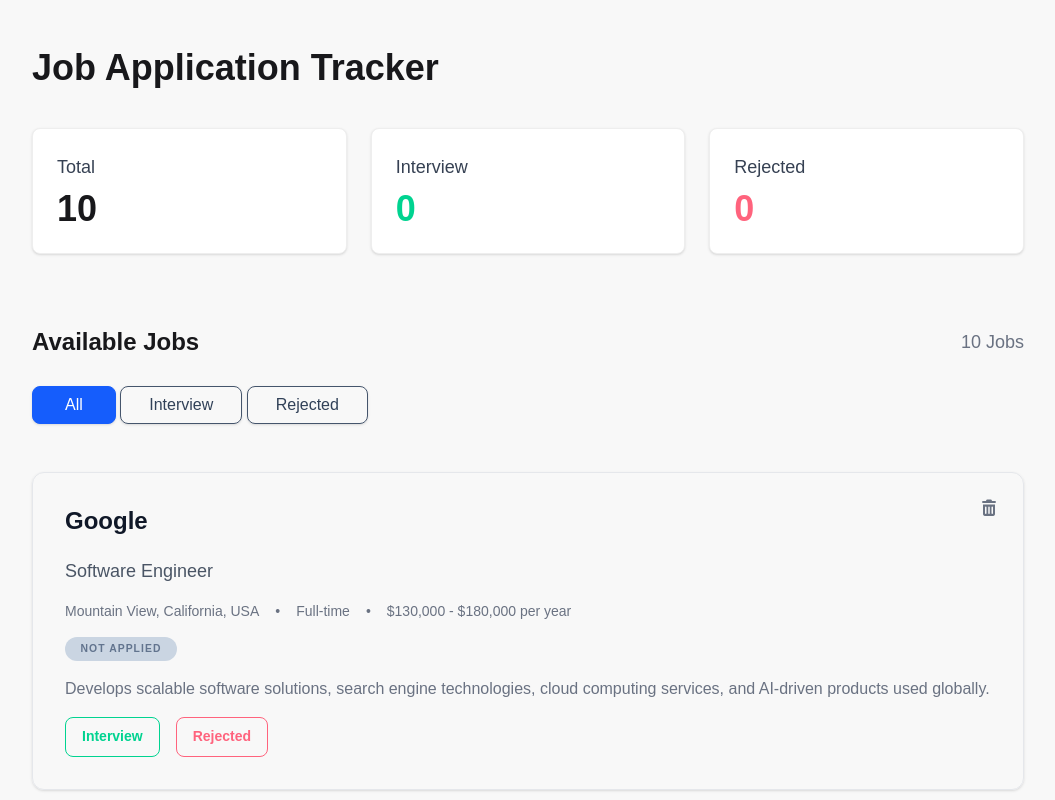
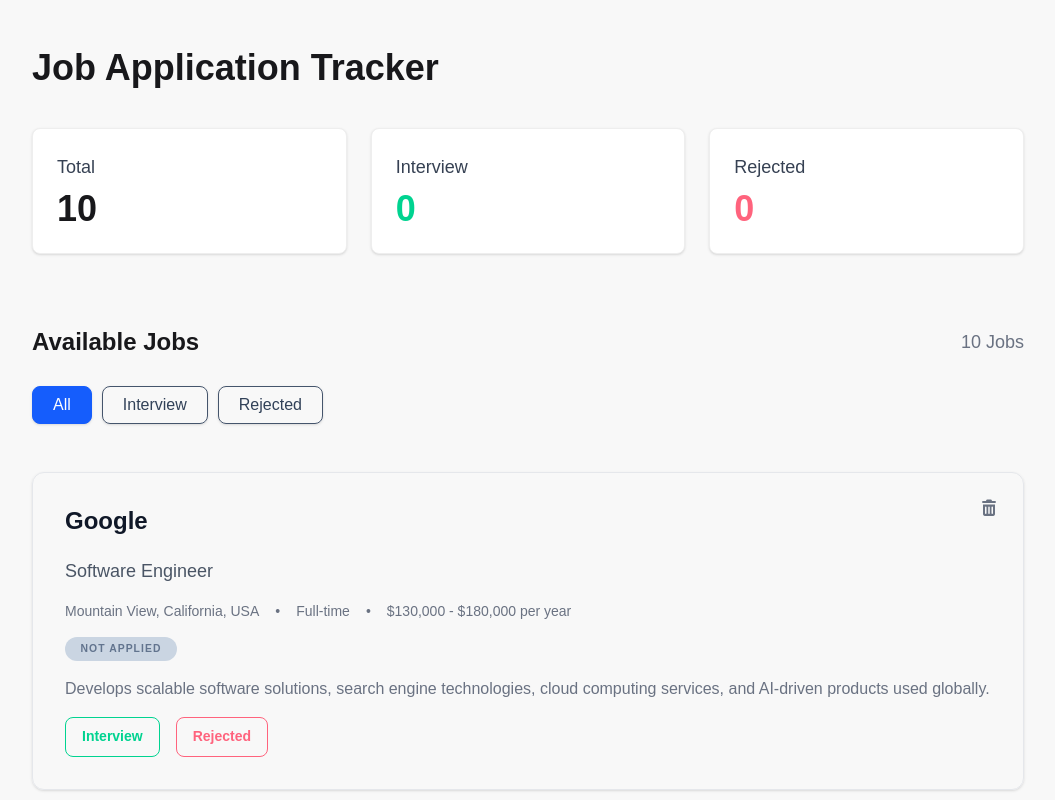
Before and after one commit to raselbabu273/my-third-assignments, a plain HTML site: page index.html in a window 1280 px wide. Shown: the top 800 px of the page, without its empty margins (112-1167 px from the left). Drawn offline with nearby package versions, Linux system fonts and the light colour scheme.

Commit message:
Assignment-4 is completed

```diff
--- a/index.html
+++ b/index.html
@@ -61,13 +61,13 @@
             <p class="text-gray-500 text-lg font-medium"><span id="available"></span> Jobs</p>
         </div>
 
-        <div class="gap-5">
+        <div class="inline-flex gap-1 lg:gap-2.5">
             <button id="tab-all" onclick="switchTab('all')"
-                class="px-8 py-1.5 rounded-lg border-1 shadow-sm hover: cursor-pointer">All</button>
+                class="px-5 py-1.5 rounded-lg border-1 shadow-sm hover: cursor-pointer">All</button>
             <button id="tab-interview" onclick="switchTab('interview')"
-                class="px-7 py-1.5 rounded-lg border-1 shadow-sm hover: cursor-pointer">Interview</button>
+                class="px-5 py-1.5 rounded-lg border-1 shadow-sm hover: cursor-pointer">Interview</button>
             <button id="tab-rejected" onclick="switchTab('rejected')"
-                class="px-7 py-1.5 rounded-lg border-1 shadow-sm hover: cursor-pointer">Rejected</button>
+                class="px-5 py-1.5 rounded-lg border-1 shadow-sm hover: cursor-pointer">Rejected</button>
         </div>
     </nav>
 
```
Also changed, not shown: 1 other file.
